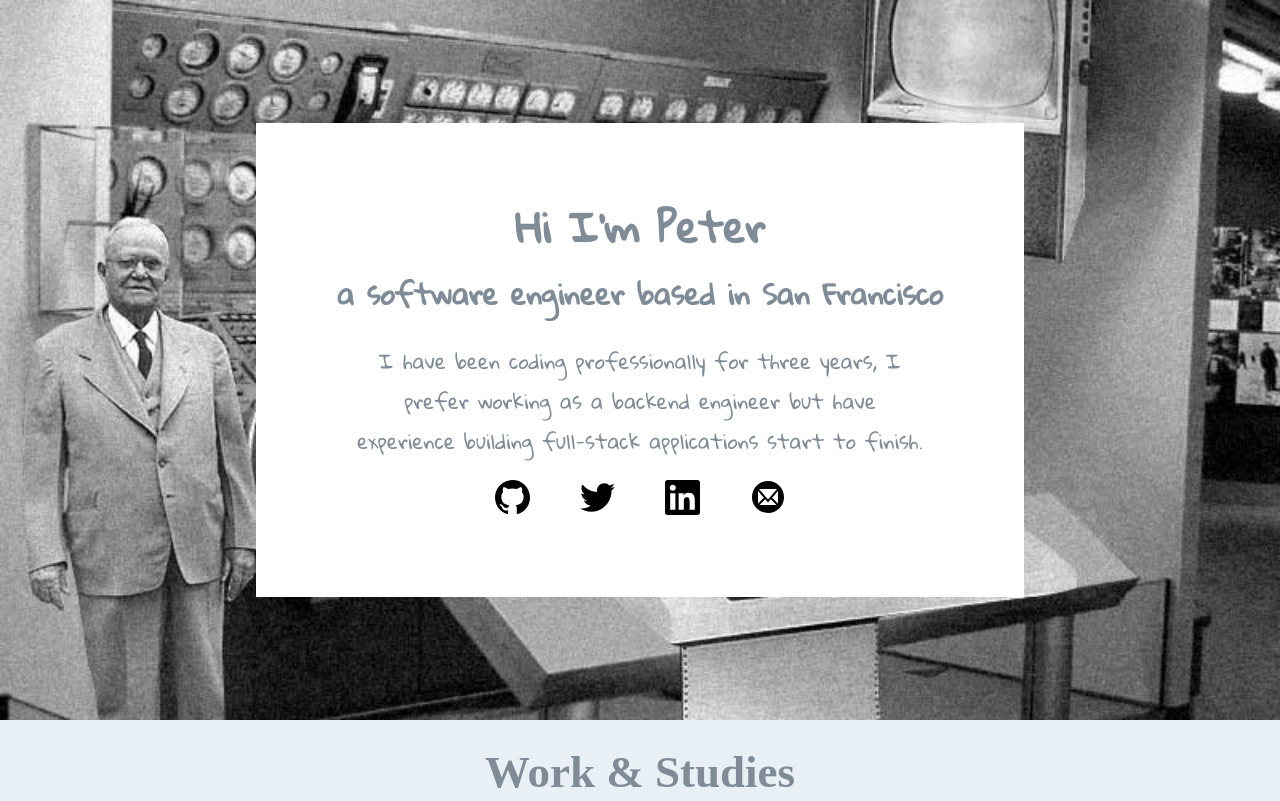
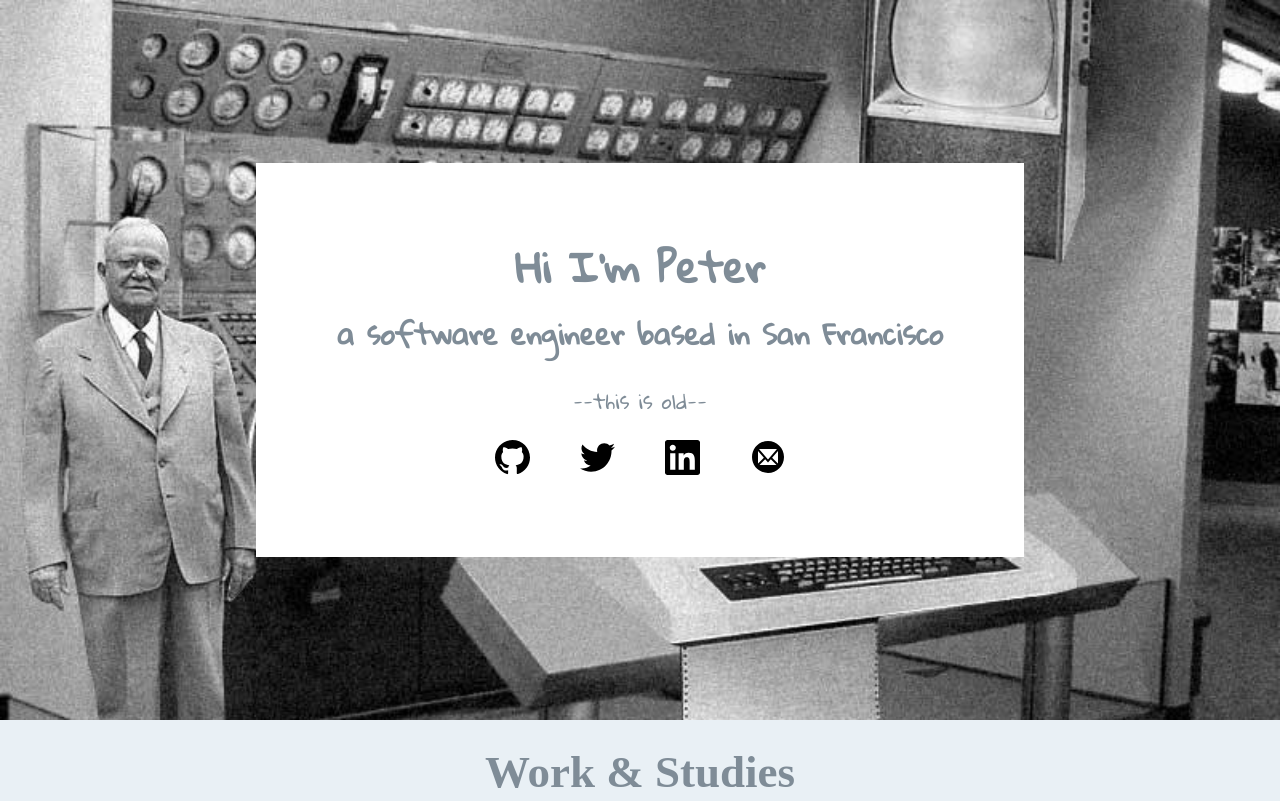
Before and after one commit to smokeybears/smokeybears.github.io, a plain HTML site: page index.html in a window 1280 px wide. Shown: the top 801 px of the page. Drawn offline with nearby package versions, Linux system fonts and the light colour scheme.

Commit message:
just messing around

```diff
--- a/index.html
+++ b/index.html
@@ -26,7 +26,7 @@
 				a software engineer based in San Francisco
 			</div>
 			<div class="about-me">
-				I have been coding professionally for three years, I prefer working as a backend engineer but have experience building full-stack applications start to finish.
+				--this is old--
 			</div>
 			<div class="links flex-row">
 				<a href="https://github.com/smokeybears">
```
